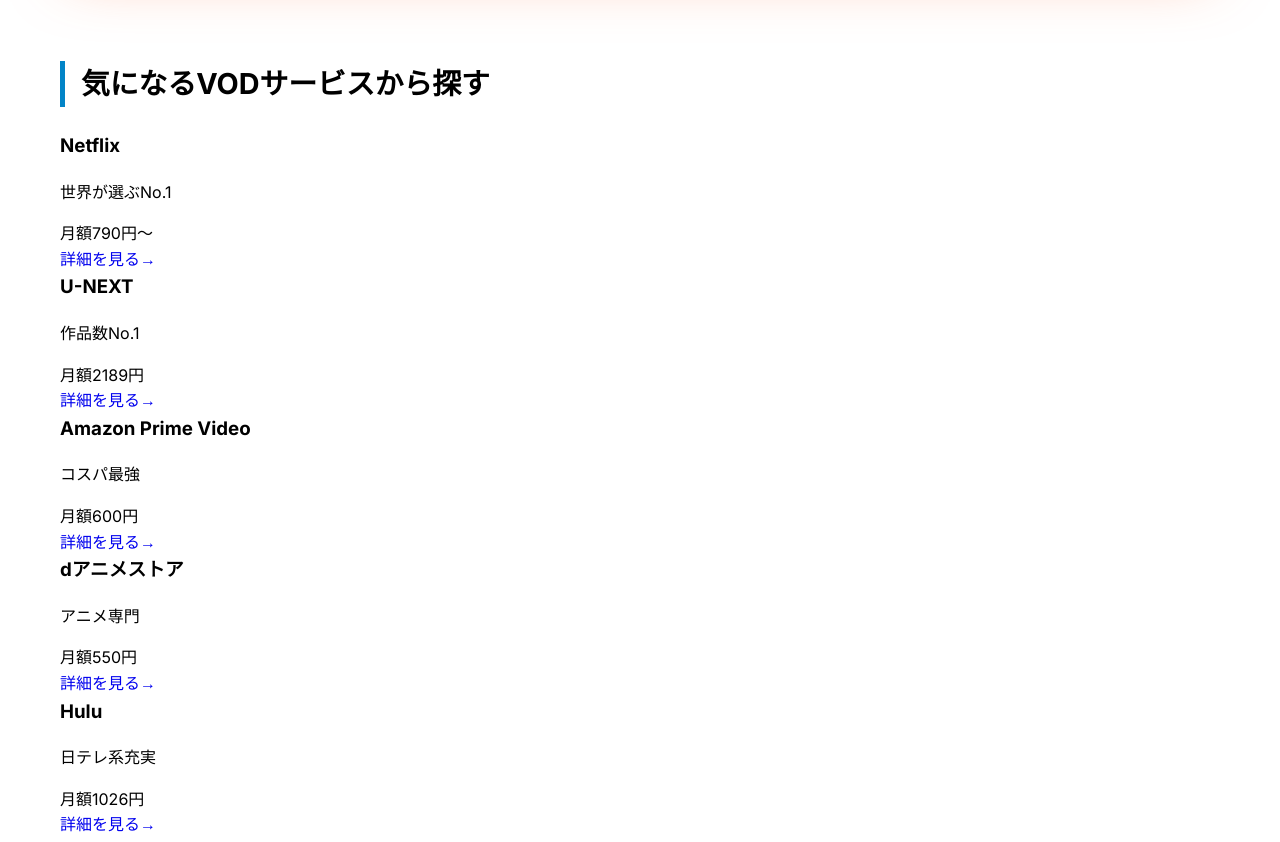
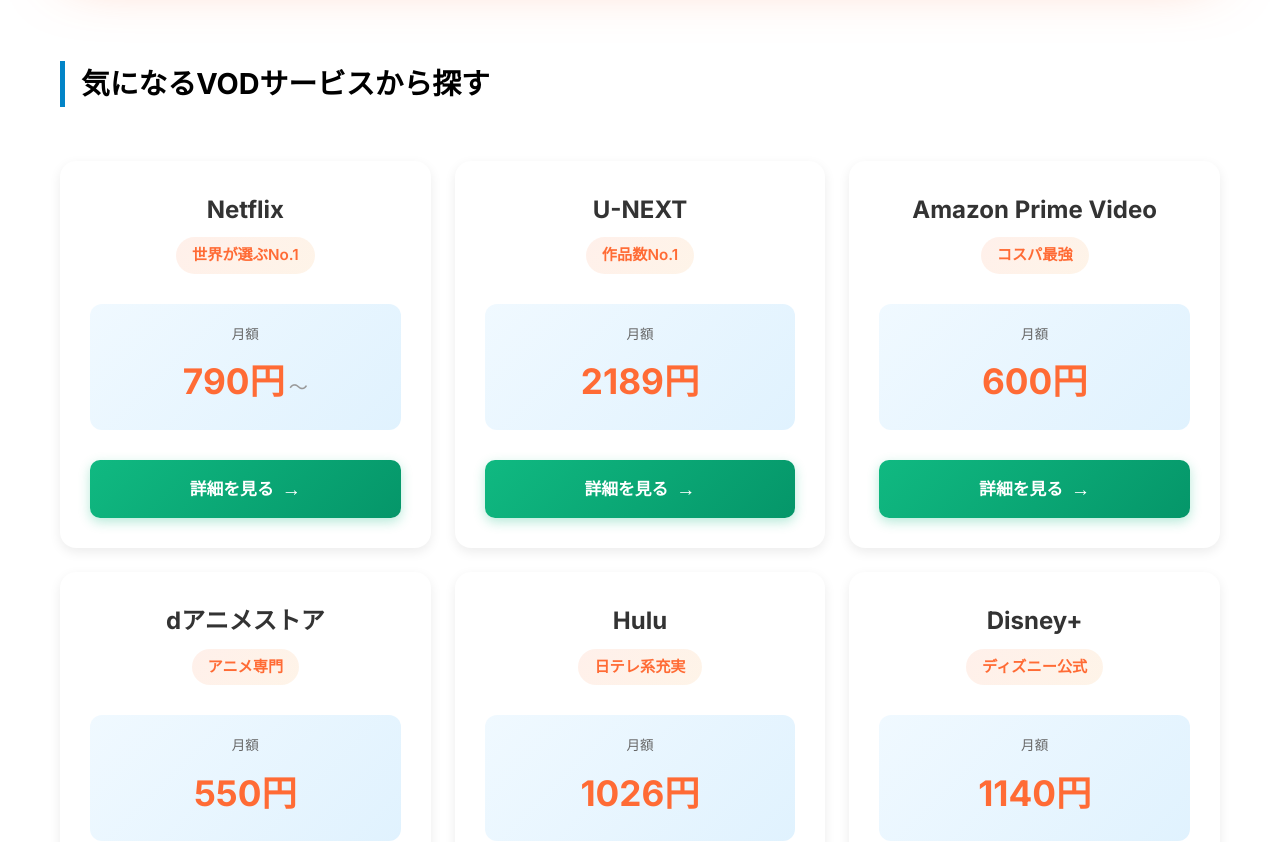
Before and after one commit to foolproof-dev/vod-navi, a React (Vite) app: page / in a window 1280 px wide. Shown: the part 1300-2142 px from the top of the page. Built offline with nearby package versions, Linux system fonts and the light colour scheme.

Commit message:
fix: add service card styles in separate CSS file

```diff
--- a/src/App.jsx
+++ b/src/App.jsx
@@ -2,6 +2,7 @@
 import { Routes, Route, Link } from 'react-router-dom';
 import './App.css';
 import './components/HeroSection.css';
+import './components/ServiceCards.css';
 import DiagnoseForm from './components/DiagnoseForm';
 import ResultDisplay from './components/ResultDisplay';
 import ServiceDetailTemplate from './components/ServiceDetailTemplate';
--- /dev/null
+++ b/src/components/ServiceCards.css
@@ -0,0 +1,125 @@
+/* Service List and Cards */
+.service-list {
+    display: grid;
+    grid-template-columns: repeat(auto-fit, minmax(280px, 1fr));
+    gap: 24px;
+    margin-top: 30px;
+}
+
+.service-card {
+    background: white;
+    border-radius: 16px;
+    padding: 30px;
+    box-shadow: 0 4px 12px rgba(0, 0, 0, 0.08);
+    transition: all 0.3s ease;
+    position: relative;
+    overflow: hidden;
+    display: flex;
+    flex-direction: column;
+    gap: 20px;
+}
+
+.service-card::before {
+    content: '';
+    position: absolute;
+    top: 0;
+    left: 0;
+    right: 0;
+    height: 4px;
+    background: linear-gradient(90deg, #FF6B35, #F7931E);
+    opacity: 0;
+    transition: opacity 0.3s;
+}
+
+.service-card:hover {
+    transform: translateY(-8px);
+    box-shadow: 0 12px 24px rgba(0, 0, 0, 0.15);
+}
+
+.service-card:hover::before {
+    opacity: 1;
+}
+
+.service-card-header {
+    text-align: center;
+}
+
+.service-card h3 {
+    margin: 0 0 8px 0;
+    color: #333;
+    font-size: 1.5rem;
+    font-weight: 700;
+}
+
+.service-catchphrase {
+    margin: 0;
+    color: #FF6B35;
+    font-size: 0.95rem;
+    font-weight: 600;
+    padding: 6px 16px;
+    background: linear-gradient(135deg, rgba(255, 107, 53, 0.1), rgba(247, 147, 30, 0.1));
+    border-radius: 20px;
+    display: inline-block;
+}
+
+.service-price {
+    text-align: center;
+    padding: 20px;
+    background: linear-gradient(135deg, #f0f9ff 0%, #e0f2fe 100%);
+    border-radius: 12px;
+    margin: 10px 0;
+}
+
+.price-label {
+    display: block;
+    font-size: 0.85rem;
+    color: #666;
+    margin-bottom: 8px;
+    font-weight: 500;
+}
+
+.price-amount {
+    font-size: 2.2rem;
+    font-weight: 900;
+    color: #FF6B35;
+    display: inline-block;
+}
+
+.price-from {
+    font-size: 1.2rem;
+    color: #999;
+    margin-left: 4px;
+}
+
+.service-cta-button {
+    display: flex;
+    align-items: center;
+    justify-content: center;
+    gap: 8px;
+    width: 100%;
+    padding: 14px 24px;
+    background: linear-gradient(135deg, #10b981 0%, #059669 100%);
+    color: white;
+    border-radius: 10px;
+    font-weight: 700;
+    text-decoration: none;
+    transition: all 0.3s ease;
+    box-shadow: 0 4px 12px rgba(16, 185, 129, 0.3);
+    font-size: 1.05rem;
+}
+
+.service-cta-button:hover {
+    transform: translateY(-2px);
+    box-shadow: 0 6px 16px rgba(16, 185, 129, 0.4);
+    text-decoration: none;
+    color: white;
+}
+
+.service-cta-button .arrow {
+    transition: transform 0.3s;
+    font-size: 1.2rem;
+}
+
+.service-cta-button:hover .arrow {
+    transform: translateX(4px);
+}
```
